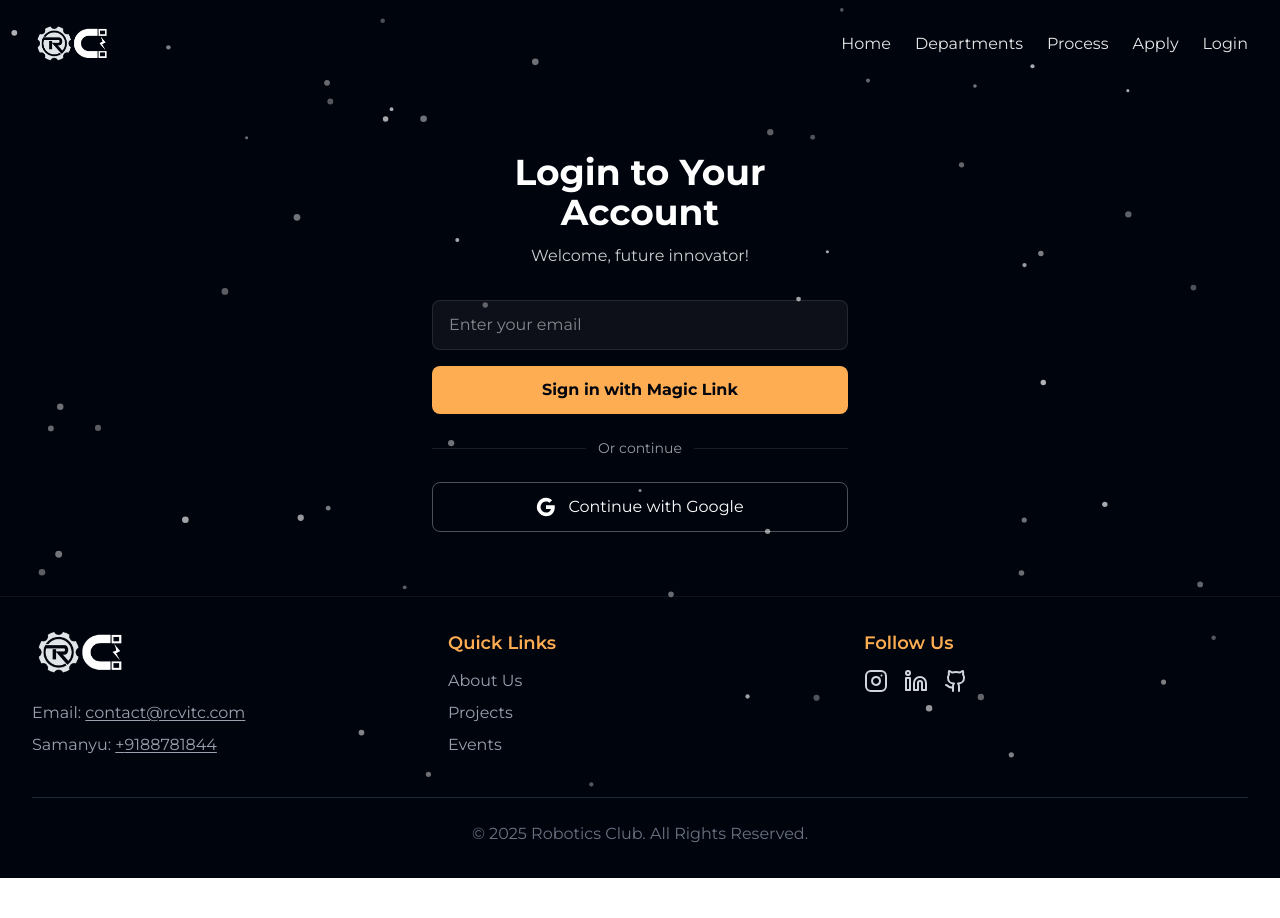
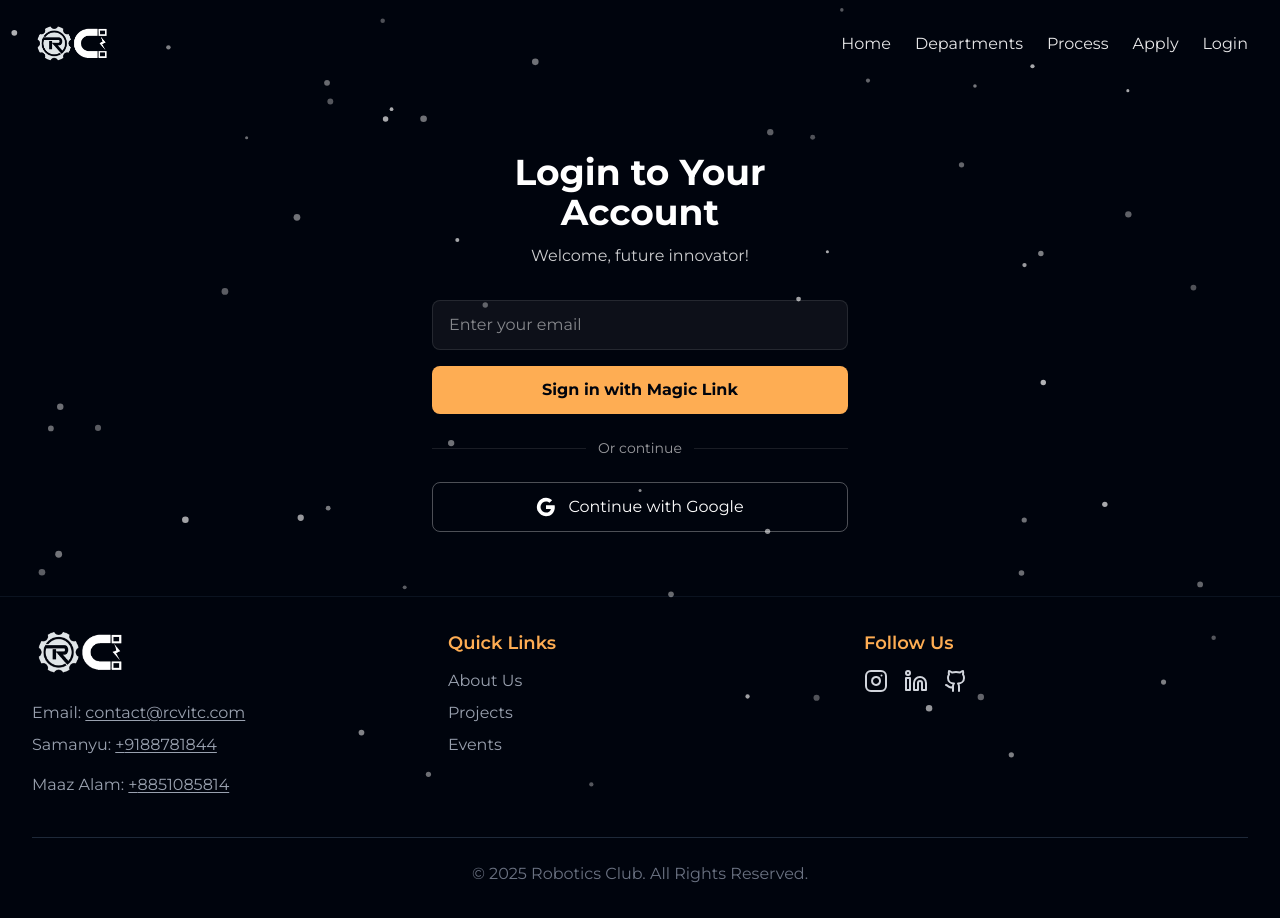
Before and after one commit to rcvitc/recruitment-form, a Next.js app: page /login in a window 1280 px wide. Before the commit the page ends 878 px from the top, so only its background shows below. Built offline with nearby package versions, Linux system fonts and the light colour scheme; no server answers.

Commit message:
fix: Updated contacts

```diff
--- a/components/footer.tsx
+++ b/components/footer.tsx
@@ -2,6 +2,7 @@ import { Github, Instagram, Linkedin } from "lucide-react";
 
 const contacts = {
   "Samanyu": "9188781844",
+  "Maaz Alam": "8851085814",
 };
 
 export default function Footer() {
```
